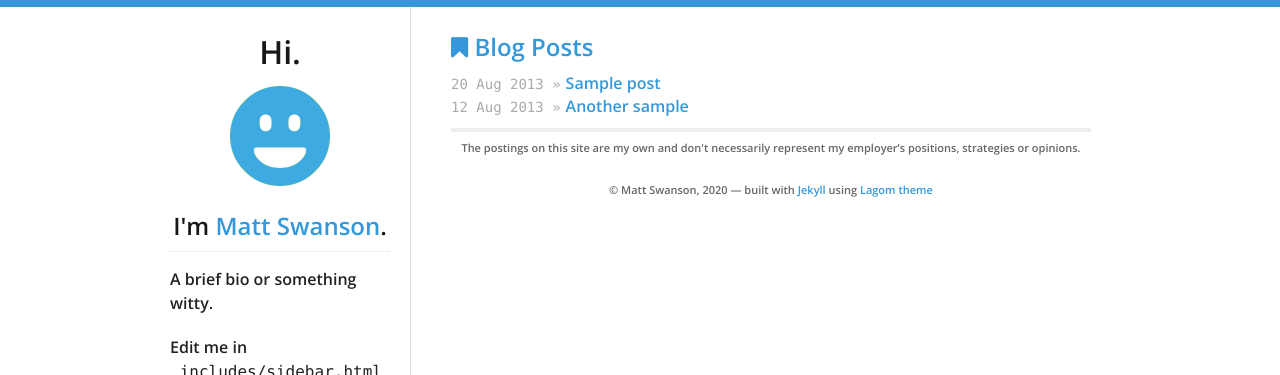
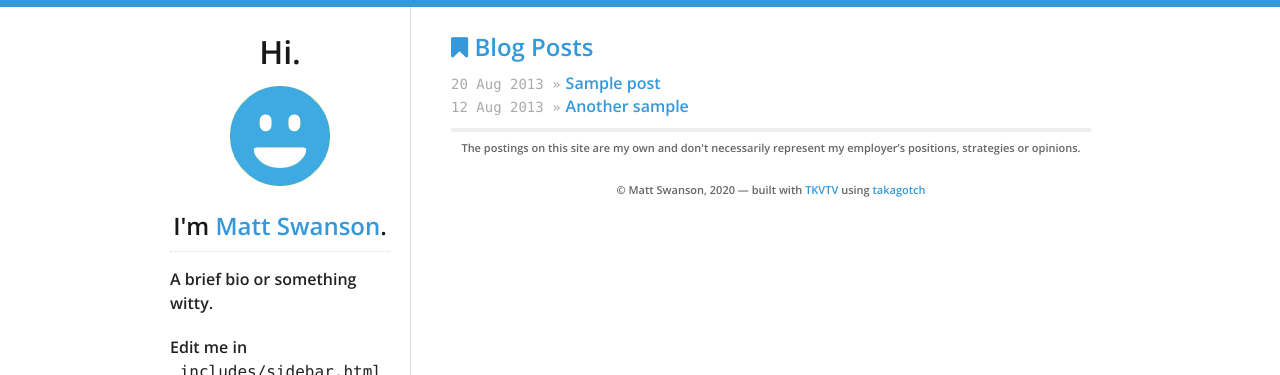
Before and after one commit to takagotch/page35, a Jekyll site: the page built from index.html, in a window 1280 px wide. Shown: the top 375 px of the page. Built offline with Jekyll 4.4.1, drawn with Linux system fonts in a browser that asks for light colours.

Commit message:
Update footer.html

```diff
--- a/_includes/footer.html
+++ b/_includes/footer.html
@@ -7,6 +7,6 @@
   {% endif %}
 
   <p>
-    © {{ site.data.theme.name }}, {{ 'now' | date: "%Y" }} &mdash; built with <a href="http://jekyllrb.com/">Jekyll</a> using <a href="https://github.com/swanson/lagom">Lagom theme</a>
+    © {{ site.data.theme.name }}, {{ 'now' | date: "%Y" }} &mdash; built with <a href="http://tkvtv.com/">TKVTV</a> using <a href="https://github.com/takagotch/page35">takagotch</a>
   </p>
 </div>
```
